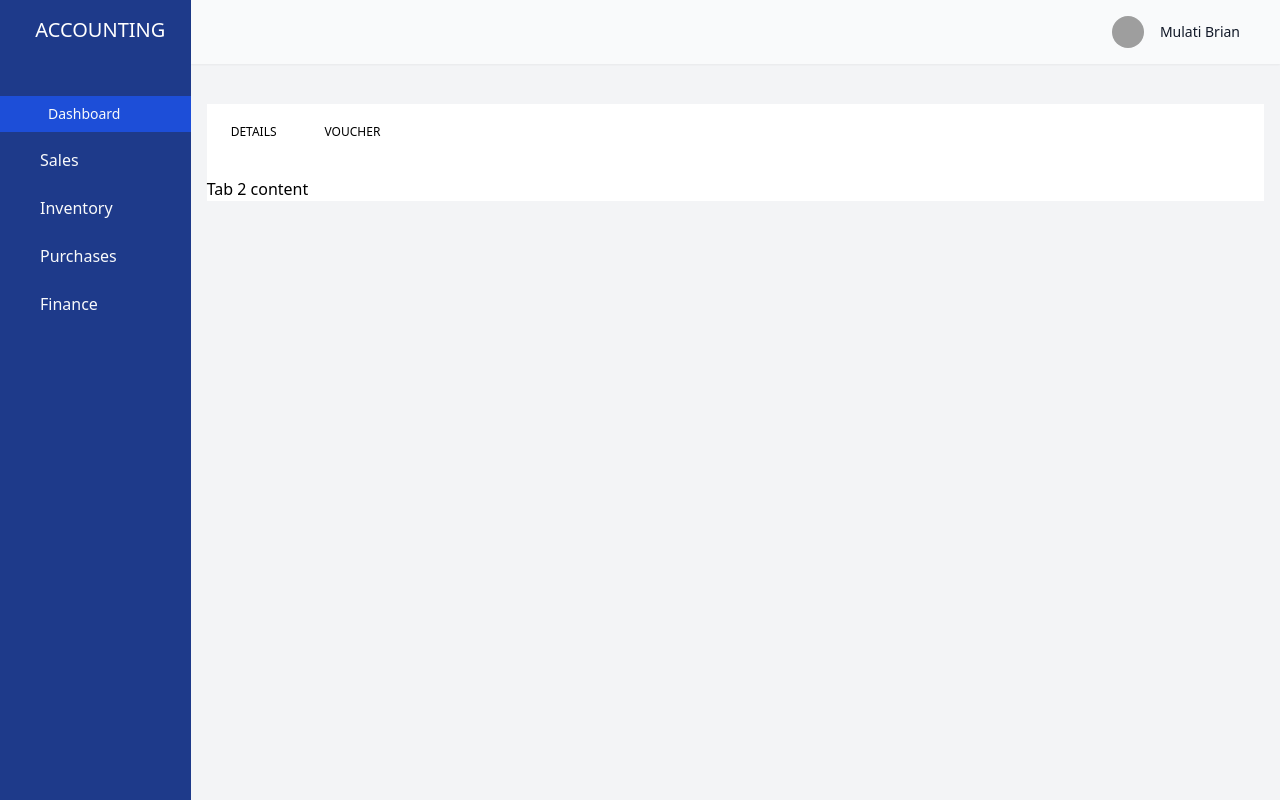
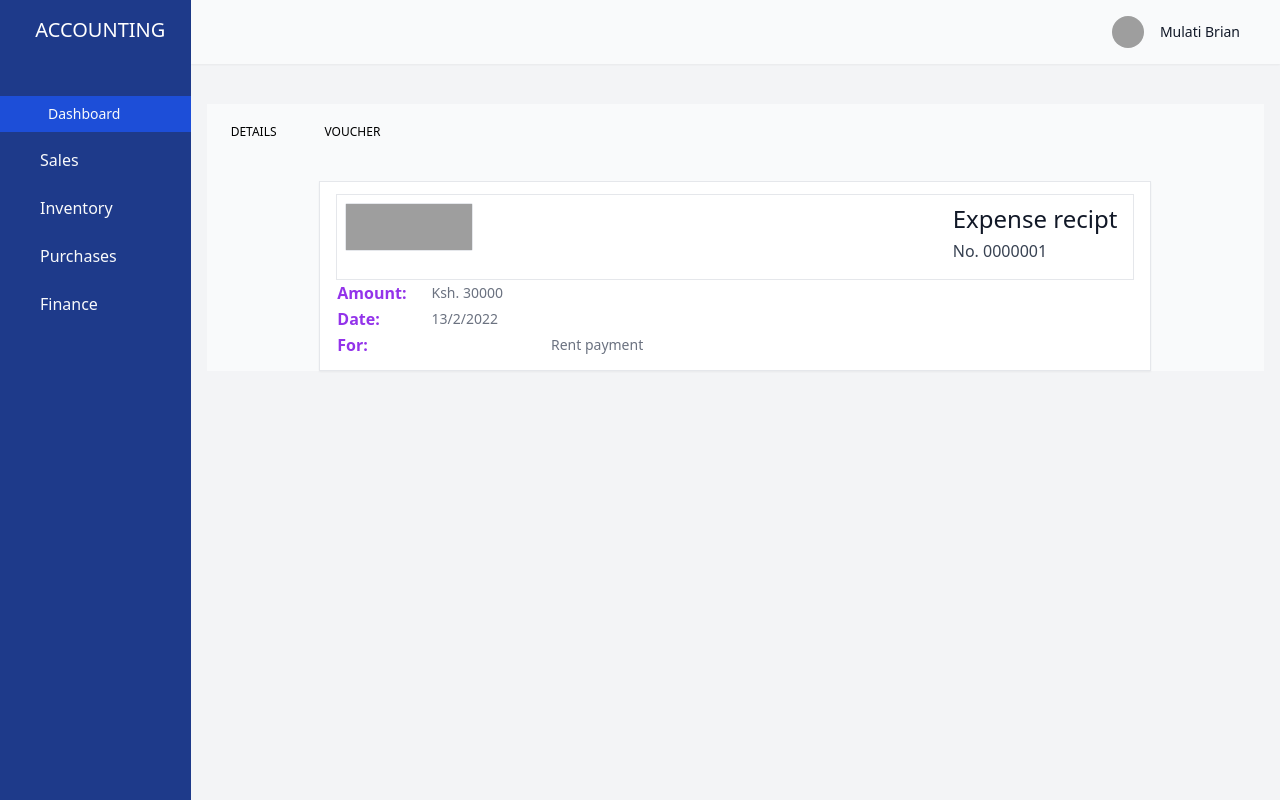
Before and after one commit to Brian-mula/accounting, a Nuxt app: page /expense/12345 in a window 1280 px wide. Both pictures are taken after a click on the element "VOUCHER". Built offline with nearby package versions, Linux system fonts and the light colour scheme; grey boxes are pictures that could not be loaded.

Commit message:
added voucher tab

```diff
--- /dev/null
+++ b/components/expense_receipt.vue
@@ -0,0 +1,48 @@
+<template>
+  <div>
+    <div class="bg-white px-4 py-3 my-5 mr-auto ml-auto mb-3 border shadow-sm" id="custome">
+      <div class="flex justify-between border">
+        <div class="w-32 h-12 rounded-sm border mt-2 mx-2">
+          <img
+            src="https://cdn.pixabay.com/photo/2014/12/28/13/20/wordpress-581849__340.jpg"
+            alt=""
+            class="w-full h-full"
+          />
+        </div>
+        <div class="flex justify-start">
+          <div>
+            <h3 class="pt-2 pb-1 px-4 text-2xl text-gray-900">
+              Expense recipt
+            </h3>
+            <p class="text-gray-700 text-base mb-4 px-4">No. 0000001</p>
+          </div>
+        </div>
+      </div>
+      <table class="relative text-left">
+        <tr>
+          <th class="text-purple-600 pr-5-">Amount:</th>
+          <td class="text-gray-500 text-sm font-normal px-6">Ksh. 30000</td>
+
+        </tr>
+        <tr>
+          <th class="text-purple-600 pr-5-">Date:</th>
+          <td class="text-gray-500 text-sm font-normal px-6">13/2/2022</td>
+
+        </tr>
+        <tr>
+          <th class="text-purple-600 pr-5-">For:</th> <br>
+          <td class="text-gray-500 text-sm font-normal px-6">Rent payment</td>
+
+        </tr>
+      </table>
+    </div>
+  </div>
+</template>
+
+<script setup></script>
+
+<style lang="css" scoped>
+#custome {
+  width: 52rem;
+}
+</style>
--- a/pages/expense/[id].vue
+++ b/pages/expense/[id].vue
@@ -1,6 +1,6 @@
 <template>
   <div>
-    <div class="bg-white mt-10">
+    <div class="bg-gray-50 mt-10">
       <ul
         class="nav nav-tabs flex flex-col md:flex-row flex-wrap list-none border-b-0 pl-0 mb-4"
         id="tabs-tab"
@@ -36,7 +36,9 @@
             </tr>
             <tr>
               <th class="text-purple-600 pr-5-">Description:</th>
-         <td class="text-gray-500 text-sm font-normal px-6">It was used to pay electricity</td>
+              <td class="text-gray-500 text-sm font-normal px-6">
+                It was used to pay electricity
+              </td>
             </tr>
             <tr>
               <th class="text-purple-600 pr-5-">Amount:</th>
@@ -44,18 +46,18 @@
             </tr>
             <tr>
               <th class="text-purple-600 pr-5-">Treasury:</th>
-         <td class="text-gray-500 text-sm font-normal px-6">Main treasury</td>
+              <td class="text-gray-500 text-sm font-normal px-6">
+                Main treasury
+              </td>
             </tr>
           </table>
         </div>
         <div
           v-if="voucher"
-          class="tab-pane fade"
-          id="tabs-profile"
-          role="tabpanel"
-          aria-labelledby="tabs-profile-tab"
+          class="tab-pane fade px-4"
+
         >
-          Tab 2 content
+          <expense-receipt/>
         </div>
       </div>
     </div>
```
Lines whose indentation alone changed are shown as unchanged.
